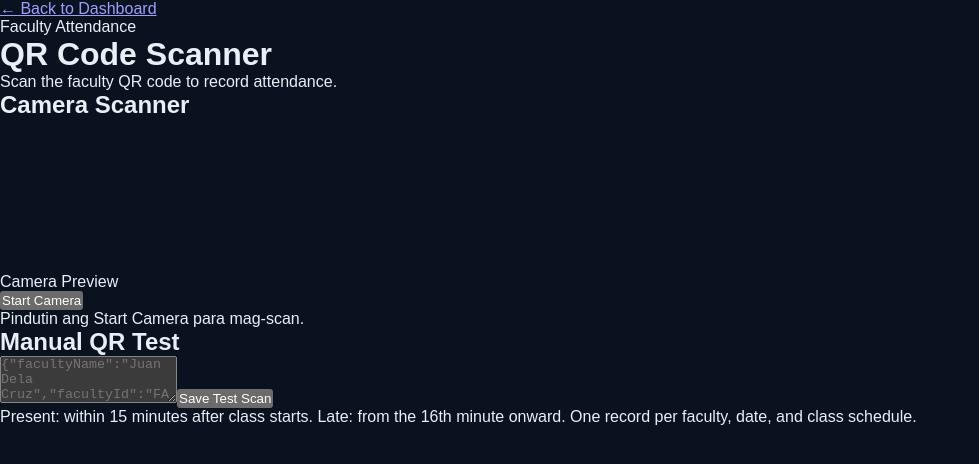
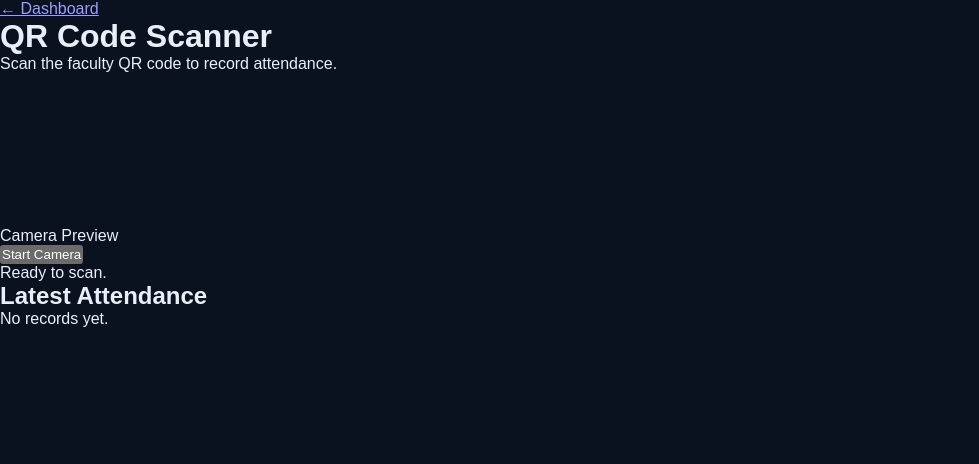
Before and after one commit to bayatanrachel/Faculty-Attendance-Monitoring-Rachel, a Next.js app: page /scan in a window 1280 px wide. Shown: the top 464 px of the page, without its empty margins (0-979 px from the left). Built offline with nearby package versions, Linux system fonts and the light colour scheme.

Commit message:
Update page.js

```diff
--- a/app/scan/page.js
+++ b/app/scan/page.js
@@ -1,90 +1,54 @@
-
 "use client";
 
 import { useEffect, useRef, useState } from "react";
 
-const STORAGE_KEY = "faculty-attendance-records";
-
-function getRecords() {
-  try {
-    return JSON.parse(localStorage.getItem(STORAGE_KEY) || "[]");
-  } catch {
-    return [];
-  }
-}
-
-function parseQR(raw) {
-  try {
-    const data = JSON.parse(raw);
-
-    if (
-      !data.facultyName ||
-      !data.facultyId ||
-      !/^([01]\d|2[0-3]):[0-5]\d$/.test(data.classStart || "")
-    ) {
-      return null;
-    }
-
-    return data;
-  } catch {
-    return null;
-  }
-}
+const KEY = "faculty-attendance-records";
 
 export default function ScanPage() {
   const videoRef = useRef(null);
   const streamRef = useRef(null);
-  const scanningRef = useRef(false);
+  const busyRef = useRef(false);
 
   const [cameraOn, setCameraOn] = useState(false);
-  const [message, setMessage] = useState(
-    "Pindutin ang Start Camera para mag-scan."
-  );
+  const [message, setMessage] = useState("Ready to scan.");
   const [error, setError] = useState("");
-  const [manualQR, setManualQR] = useState("");
-  const [lastRecord, setLastRecord] = useState(null);
+  const [records, setRecords] = useState([]);
 
   function stopCamera() {
-    scanningRef.current = false;
-
-    if (streamRef.current) {
-      streamRef.current.getTracks().forEach((track) => track.stop());
+    streamRef.current?.getTracks().forEach((track) => track.stop());
     streamRef.current = null;
-    }
-
-    if (videoRef.current) {
-      videoRef.current.srcObject = null;
-    }
-
     setCameraOn(false);
   }
 
-  function saveAttendance(raw) {
-    if (scanningRef.current === false && cameraOn) return;
+  function saveRecord(raw) {
+    if (busyRef.current) return;
 
-    const qr = parseQR(raw);
+    let qr;
+    try {
+      qr = JSON.parse(raw);
+    } catch {
+      setError("Invalid QR code.");
+      return;
+    }
 
-    if (!qr) {
-      setError(
-        "Invalid QR. Kailangan ang facultyName, facultyId, at classStart."
-      );
+    const facultyName = String(qr.facultyName || "").trim();
+    const classStart = String(qr.classStart || "");
+
+    if (!facultyName || !/^([01]\d|2[0-3]):[0-5]\d$/.test(classStart)) {
+      setError("QR must contain facultyName and classStart.");
       return;
     }
 
     const now = new Date();
-    const [hour, minute] = qr.classStart.split(":").map(Number);
+    const [hour, minute] = classStart.split(":").map(Number);
+    const start = new Date(now);
+    start.setHours(hour, minute, 0, 0);
+    const cutoff = new Date(start.getTime() + 15 * 60000);
 
-    const classStart = new Date(now);
-    classStart.setHours(hour, minute, 0, 0);
-
-    const cutoff = new Date(classStart.getTime() + 15 * 60 * 1000);
-
-    if (now < classStart) {
-      setError("Hindi pa nagsisimula ang class schedule.");
+    if (now < start) {
+      setError("Hindi pa nagsisimula ang class.");
       return;
     }
-
-    const status = now <= cutoff ? "Present" : "Late";
 
     const date = [
       now.getFullYear(),
@@ -92,46 +56,48 @@ export default function ScanPage() {
       String(now.getDate()).padStart(2, "0"),
     ].join("-");
 
-    const sessionKey =
-      qr.facultyId + "|" + date + "|" + qr.classStart;
+    const saved = JSON.parse(localStorage.getItem(KEY) || "[]");
 
-    const records = getRecords();
+    const duplicate = saved.some(
+      (r) =>
+        r.facultyName === facultyName &&
+        r.date === date &&
+        r.classStart === classStart
+    );
 
-    if (records.some((record) => record.sessionKey === sessionKey)) {
-      setError("May existing attendance record na para sa schedule na ito.");
+    if (duplicate) {
+      setError("May existing record na para sa class na ito.");
       return;
     }
 
+    busyRef.current = true;
+
     const record = {
-      id: crypto.randomUUID(),
-      sessionKey,
-      facultyName: qr.facultyName,
-      facultyId: qr.facultyId,
-      date,
-      classStart: qr.classStart,
-      scanTime: now.toLocaleTimeString(),
-      status,
+      recordId: crypto.randomUUID().slice(0, 8),
+      facultyName,
+      time: now.toLocaleTimeString("en-US", {
+        hour: "2-digit",
+        minute: "2-digit",
+      }),
+      date: now.toLocaleDateString("en-US"),
+      status: now <= cutoff ? "Present" : "Late",
+      classStart,
     };
 
-    records.unshift(record);
-    localStorage.setItem(STORAGE_KEY, JSON.stringify(records));
-
-    setLastRecord(record);
+    const updated = [record, ...saved];
+    localStorage.setItem(KEY, JSON.stringify(updated));
+    setRecords(updated);
     setMessage("Attendance successfully recorded!");
     setError("");
     stopCamera();
+    busyRef.current = false;
   }
 
   async function startCamera() {
     setError("");
 
-    if (!navigator.mediaDevices?.getUserMedia) {
-      setError("Hindi available ang camera. Gumamit ng HTTPS at updated browser.");
-      return;
-    }
-
     if (!("BarcodeDetector" in window)) {
-      setError("Hindi suportado ng browser ang QR scanner. Subukan ang updated Chrome.");
+      setError("QR scanner is not supported by this browser. Try updated Chrome.");
       return;
     }
 
@@ -142,101 +108,79 @@ export default function ScanPage() {
 
       const stream = await navigator.mediaDevices.getUserMedia({
         video: { facingMode: "environment" },
-        audio: false,
       });
 
       streamRef.current = stream;
-      scanningRef.current = true;
       setCameraOn(true);
-
       videoRef.current.srcObject = stream;
       await videoRef.current.play();
 
-      setMessage("Itapat ang QR code sa camera.");
-
-      async function scanFrame() {
-        if (!scanningRef.current || !videoRef.current) return;
+      async function scan() {
+        if (!streamRef.current || busyRef.current) return;
 
         try {
           const codes = await detector.detect(videoRef.current);
-
-          if (codes.length > 0 && codes[0].rawValue) {
-            saveAttendance(codes[0].rawValue);
-          }
-        } catch (err) {
-          console.error(err);
+          if (codes.length) saveRecord(codes[0].rawValue);
+        } catch (e) {
+          console.error(e);
         }
 
-        if (scanningRef.current) {
-          requestAnimationFrame(scanFrame);
-        }
+        if (streamRef.current) requestAnimationFrame(scan);
       }
 
-      requestAnimationFrame(scanFrame);
-    } catch (err) {
-      setError("Hindi mabuksan ang camera. Payagan ang camera permission.");
+      requestAnimationFrame(scan);
+    } catch {
+      setError("Camera permission denied or camera unavailable.");
       stopCamera();
     }
   }
 
   useEffect(() => {
     return () => {
-      if (streamRef.current) {
-        streamRef.current.getTracks().forEach((track) => track.stop());
-      }
+      streamRef.current?.getTracks().forEach((track) => track.stop());
     };
   }, []);
 
   return (
-    <main className="min-h-screen bg-[#071426] px-4 py-8 text-white">
+    <main className="min-h-screen bg-[#0a1423] p-6 text-white">
       <div className="mx-auto max-w-3xl">
-
-        <a href="/dashboard" className="text-blue-300">
-          ← Back to Dashboard
+        <a href="/dashboard" className="text-cyan-300">
+          ← Dashboard
         </a>
 
-        <header className="mb-7 mt-5">
-          <p className="text-xs uppercase tracking-[.25em] text-blue-400">
-            Faculty Attendance
-          </p>
-          <h1 className="mt-2 text-3xl font-bold">
+        <h1 className="mb-2 mt-6 text-3xl font-bold">
           QR Code Scanner
         </h1>
-          <p className="mt-2 text-sm text-slate-400">
+        <p className="mb-6 text-slate-400">
           Scan the faculty QR code to record attendance.
         </p>
-        </header>
 
-        <section className="rounded-2xl border border-slate-700 bg-[#10223a] p-5">
-          <h2 className="mb-4 font-semibold">Camera Scanner</h2>
-
-          <div className="overflow-hidden rounded-xl bg-black">
+        <section className="rounded-2xl border border-slate-700 bg-[#122238] p-5">
           <video
             ref={videoRef}
             muted
             playsInline
-              className={cameraOn ? "block aspect-video w-full" : "hidden"}
+            className={cameraOn ? "w-full rounded-xl" : "hidden"}
           />
 
           {!cameraOn && (
-              <div className="flex aspect-video items-center justify-center text-slate-500">
+            <div className="flex aspect-video items-center justify-center rounded-xl bg-black text-slate-400">
               Camera Preview
             </div>
           )}
-          </div>
 
-          <div className="mt-4 flex gap-3">
+          <div className="mt-5 flex gap-3">
             {!cameraOn ? (
               <button
                 onClick={startCamera}
-                className="rounded-xl bg-blue-600 px-5 py-3 font-semibold"
+                className="rounded-lg bg-blue-600 px-5 py-3 font-semibold"
               >
                 Start Camera
               </button>
             ) : (
               <button
                 onClick={stopCamera}
-                className="rounded-xl border border-slate-500 px-5 py-3"
+                className="rounded-lg border border-slate-500 px-5 py-3"
               >
                 Stop Camera
               </button>
@@ -244,60 +188,40 @@ export default function ScanPage() {
           </div>
 
           <p className="mt-4 text-sm text-slate-300">{message}</p>
+          {error && <p className="mt-3 text-sm text-red-400">{error}</p>}
+        </section>
 
-          {error && (
-            <p className="mt-3 rounded-lg bg-red-500/10 p-3 text-sm text-red-300">
-              {error}
-            </p>
+        <section className="mt-5 rounded-2xl border border-slate-700 bg-[#122238] p-5">
+          <h2 className="font-semibold">Latest Attendance</h2>
+          {records.length === 0 ? (
+            <p className="mt-3 text-sm text-slate-400">No records yet.</p>
+          ) : (
+            <div className="mt-3 overflow-x-auto">
+              <table className="w-full text-left text-sm">
+                <thead>
+                  <tr className="border-b border-slate-700 text-cyan-300">
+                    <th className="p-2">Record ID</th>
+                    <th className="p-2">Faculty Name</th>
+                    <th className="p-2">Date</th>
+                    <th className="p-2">Time</th>
+                    <th className="p-2">Status</th>
+                  </tr>
+                </thead>
+                <tbody>
+                  {records.slice(0, 5).map((r) => (
+                    <tr key={r.recordId} className="border-b border-slate-700">
+                      <td className="p-2">{r.recordId}</td>
+                      <td className="p-2">{r.facultyName}</td>
+                      <td className="p-2">{r.date}</td>
+                      <td className="p-2">{r.time}</td>
+                      <td className="p-2">{r.status}</td>
+                    </tr>
+                  ))}
+                </tbody>
+              </table>
+            </div>
           )}
         </section>
-
-        <section className="mt-5 rounded-2xl border border-slate-700 bg-[#10223a] p-5">
-          <h2 className="font-semibold">Manual QR Test</h2>
-
-          <textarea
-            value={manualQR}
-            onChange={(e) => setManualQR(e.target.value)}
-            rows={3}
-            placeholder='{"facultyName":"Juan Dela Cruz","facultyId":"FAC-001","classStart":"07:00"}'
-            className="mt-3 w-full rounded-xl border border-slate-600 bg-[#071426] p-3 text-sm"
-          />
-
-          <button
-            onClick={() => saveAttendance(manualQR)}
-            className="mt-3 rounded-xl border border-blue-500 px-4 py-2 text-blue-300"
-          >
-            Save Test Scan
-          </button>
-        </section>
-
-        {lastRecord && (
-          <section className="mt-5 rounded-2xl border border-emerald-500/40 bg-emerald-500/10 p-5">
-            <h2 className="font-semibold text-emerald-300">
-              Attendance Saved!
-            </h2>
-
-            <p className="mt-2 text-lg font-bold">
-              {lastRecord.facultyName}
-            </p>
-
-            <p>{lastRecord.date}</p>
-            <p>Class: {lastRecord.classStart}</p>
-            <p>Scan Time: {lastRecord.scanTime}</p>
-            <p className="mt-2 font-semibold">{lastRecord.status}</p>
-
-            <a href="/history" className="mt-4 inline-block text-blue-300 underline">
-              View Attendance History →
-            </a>
-          </section>
-        )}
-
-        <p className="mt-6 text-xs text-slate-500">
-          Present: within 15 minutes after class starts.
-          Late: from the 16th minute onward.
-          One record per faculty, date, and class schedule.
-        </p>
-
       </div>
     </main>
   );
```
Lines whose indentation alone changed are shown as unchanged.
